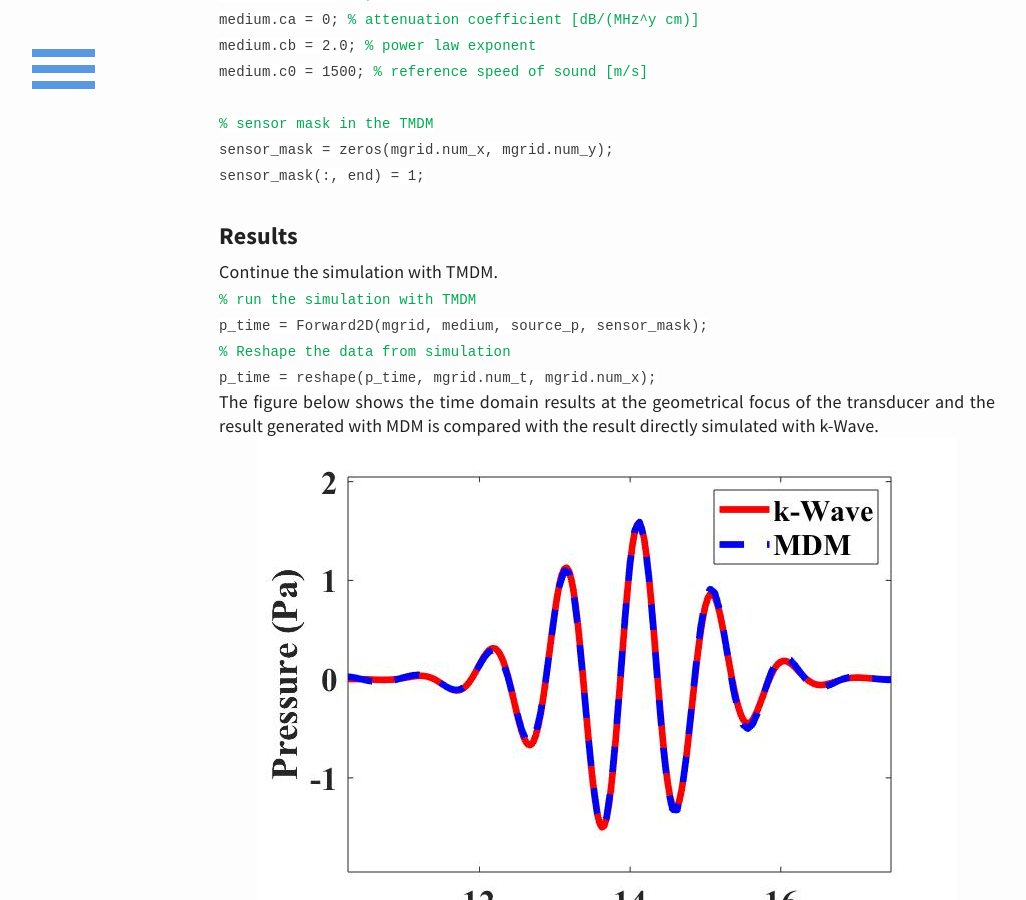
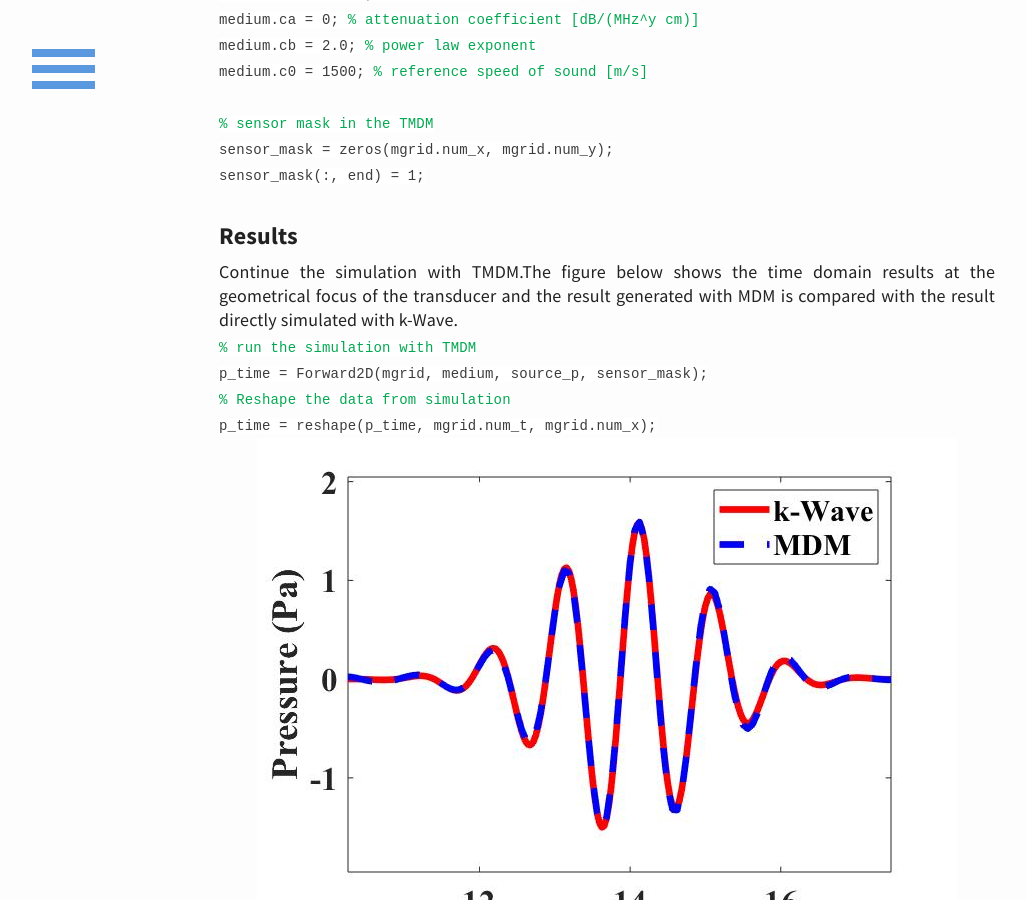
Before and after one commit to m-SOUND/mSOUND, a Jekyll site: the page built from _posts/2019-02-21-combine-k-Wave-TMDM.html, in a window 1280 px wide and 900 px high, scrolled down 2308 px. Shown: the whole window, without its empty margins (33-1059 px from the left). Built offline with Jekyll 4.4.1, drawn with Linux system fonts in a browser that asks for light colours.

Commit message:
Update 2019-02-21-combine-k-Wave-TMDM.html

```diff
--- a/_posts/2019-02-21-combine-k-Wave-TMDM.html
+++ b/_posts/2019-02-21-combine-k-Wave-TMDM.html
@@ -120,16 +120,16 @@ with k-Wave.
 <!---Results--->
 <h6>Results</h6>
 <p>
- Continue the simulation with TMDM.
+ Continue the simulation with TMDM.The figure below shows the time domain results
+ at the geometrical focus of the transducer and the result generated
+with MDM is compared with the result directly simulated with k-Wave.
  <code>
   <br><font color="#03a852"> % run the simulation with TMDM</font>
 <br>p_time = Forward2D(mgrid, medium, source_p, sensor_mask);
   <br><font color="#03a852"> % Reshape the data from simulation</font>
  <br>p_time = reshape(p_time, mgrid.num_t, mgrid.num_x);
    </code>
-<br>The figure below shows the time domain results at the geometrical focus of the transducer and the result generated
-with MDM is compared with the result directly simulated with k-Wave.
-
- <br> <img src="/mSOUND/img/combine_kwave.jpg" alt="Time-domain singal recorded at the transducer focus">
+ <br>
+ <img src="/mSOUND/img/combine_kwave.jpg" alt="Time-domain singal recorded at the transducer focus">
 
 </p>
```
